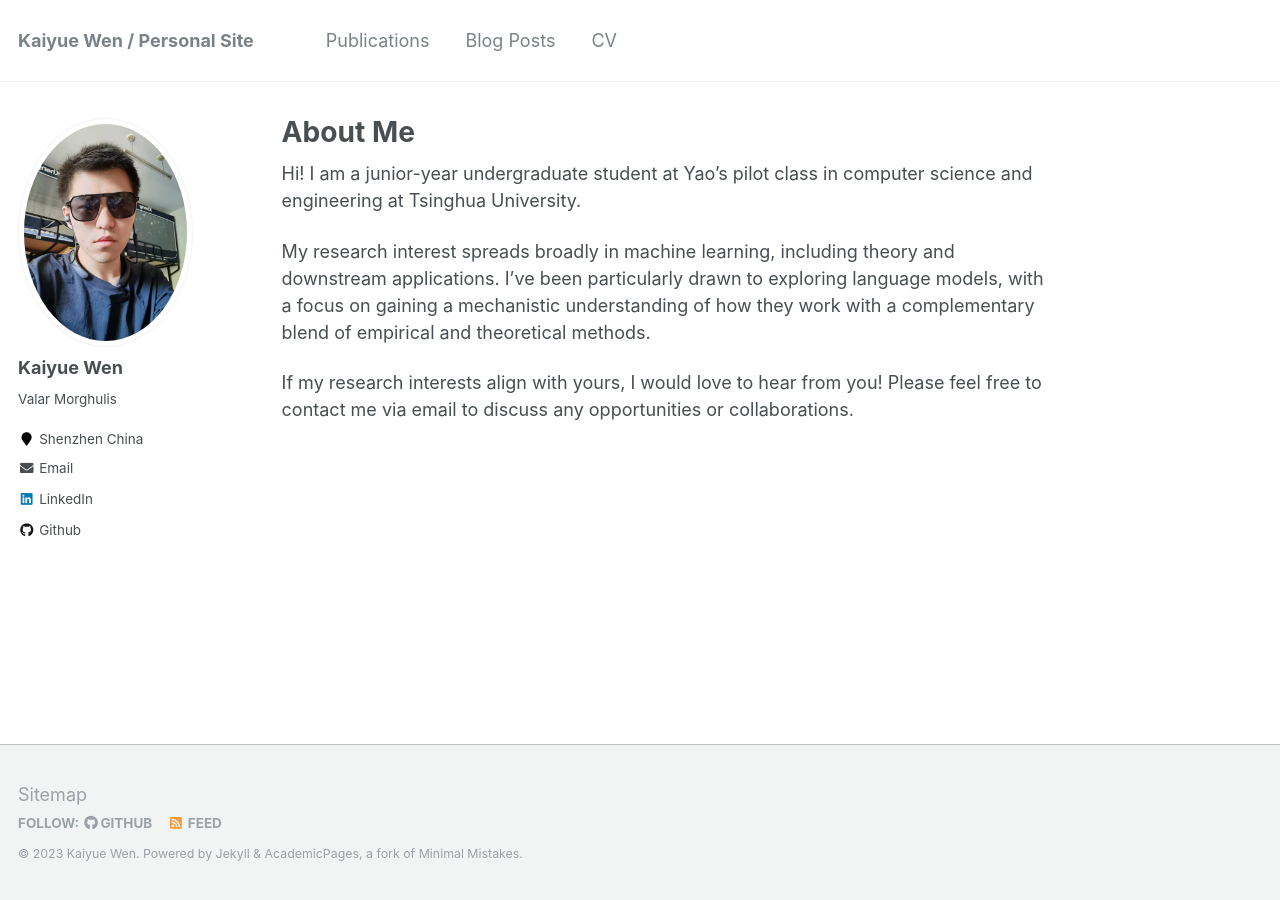
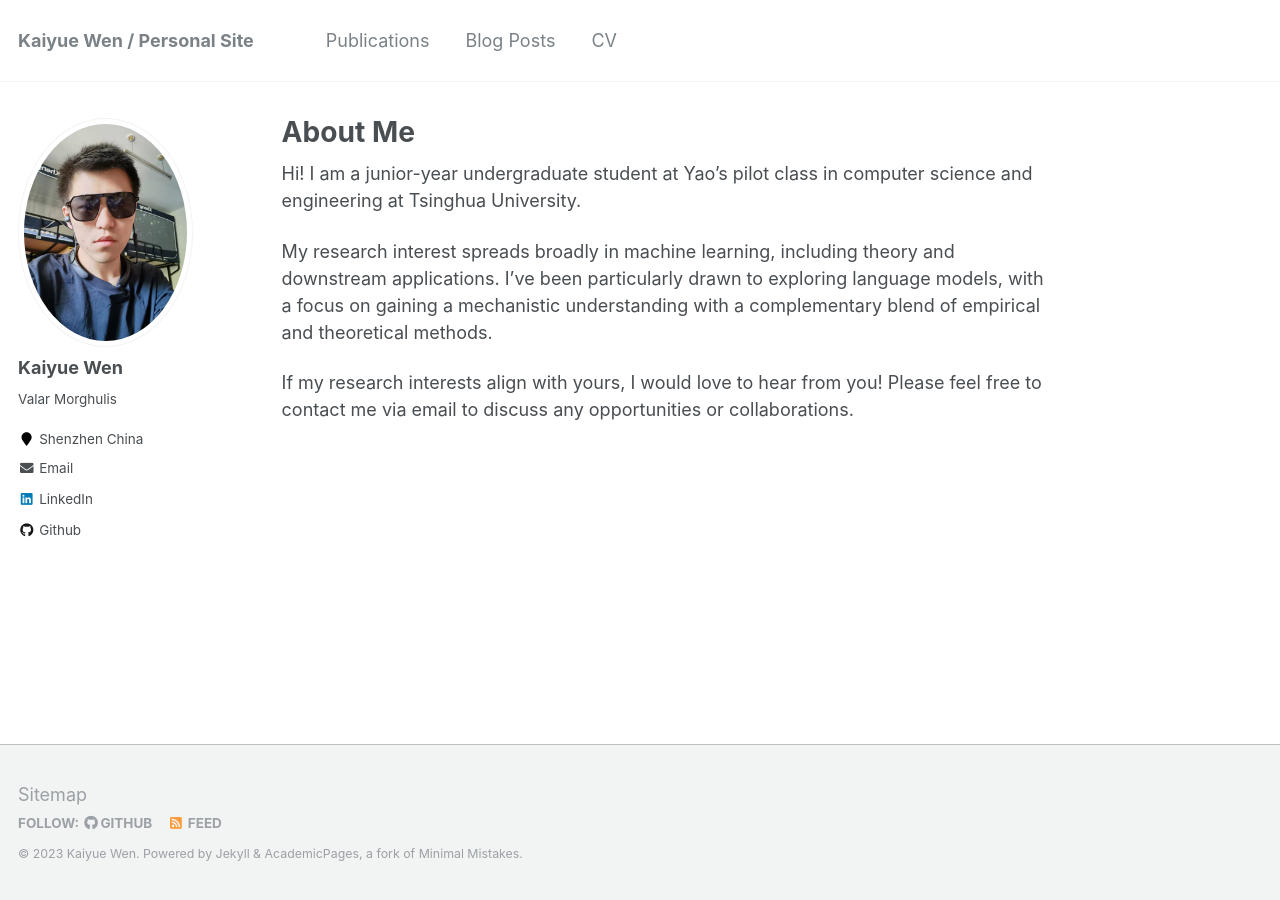
Before and after one commit to WhenWen/WhenWen.github.io, a Jekyll site: the page built from _pages/about.md, in a window 1280 px wide. Built offline with Jekyll 4.4.1, drawn with Linux system fonts in a browser that asks for light colours.

Commit message:
update intro

```diff
--- a/_pages/about.md
+++ b/_pages/about.md
@@ -9,6 +9,6 @@
 ---
 Hi! I am a junior-year undergraduate student at Yao's pilot class in computer science and engineering at Tsinghua University.
 
-My research interest spreads broadly in machine learning, including theory and downstream applications. I've been particularly drawn to exploring language models, with a focus on gaining a mechanistic understanding of how they work with a complementary blend of empirical and theoretical methods.
+My research interest spreads broadly in machine learning, including theory and downstream applications. I've been particularly drawn to exploring language models, with a focus on gaining a mechanistic understanding with a complementary blend of empirical and theoretical methods.
 
 If my research interests align with yours, I would love to hear from you! Please feel free to contact me via email to discuss any opportunities or collaborations.
```
